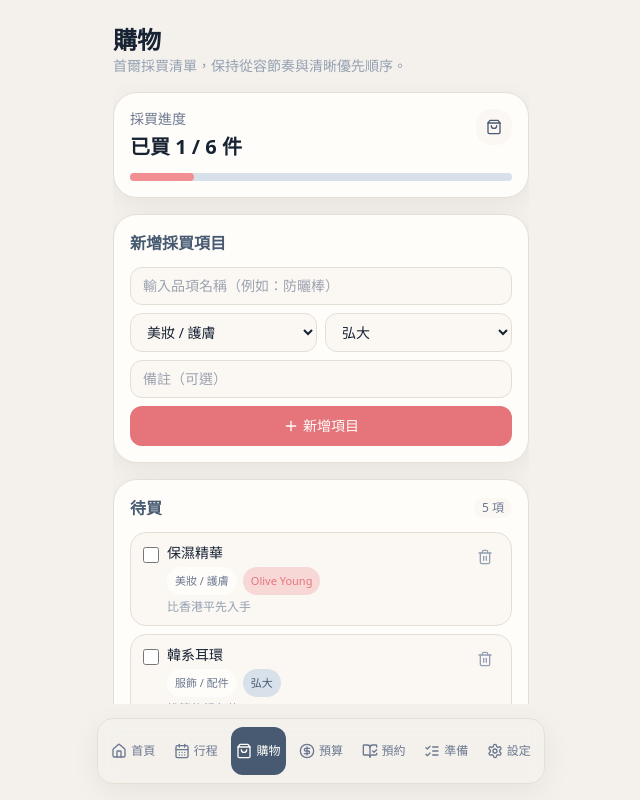
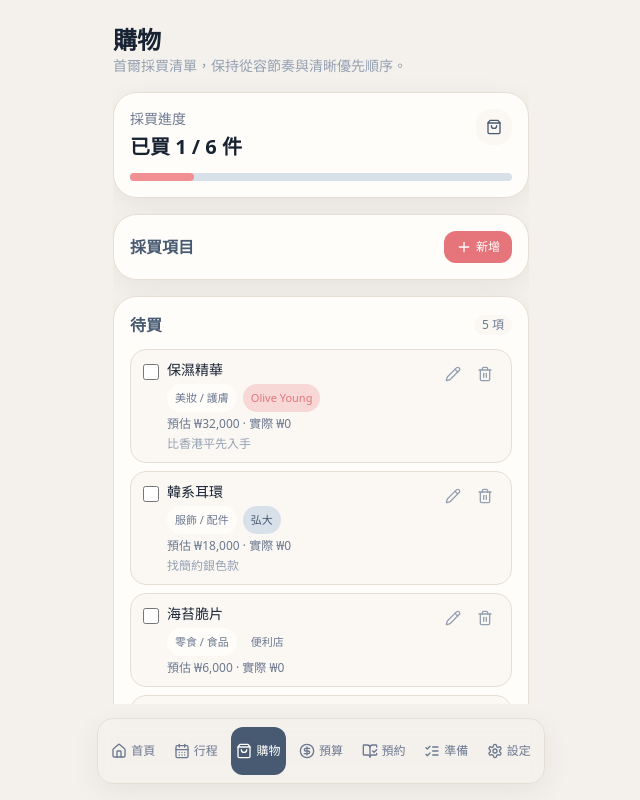
Before and after one commit to onyinno/seoul-companion-os, a Next.js app: page /shopping in a window 1280 px wide. Shown: the whole page, without its empty margins (319-959 px from the left). Built offline with nearby package versions, Linux system fonts and the light colour scheme.

Commit message:
Integrate shopping item pricing and budget spending flow

```diff
--- a/components/budget-screen.tsx
+++ b/components/budget-screen.tsx
@@ -28,7 +28,7 @@ const categoryFromActivity: Record<string, BudgetCategory> = {
 };
 
 export function BudgetScreen() {
-  const { trip, activities, setTotalBudget } = useTripStore();
+  const { trip, activities, shoppingItems, setTotalBudget } = useTripStore();
   const [editingBudget, setEditingBudget] = useState(String(trip.totalBudget));
 
   const spentByCategory = useMemo(() => {
@@ -39,8 +39,22 @@ export function BudgetScreen() {
       summary[category] += Math.max(0, activity.cost || 0);
     }
 
+    const shoppingActual = shoppingItems
+      .filter((item) => item.completed)
+      .reduce((acc, item) => acc + Math.max(0, item.actualCost || 0), 0);
+    summary['購物'] += shoppingActual;
+
     return summary;
-  }, [activities]);
+  }, [activities, shoppingItems]);
+
+  const estimatedShoppingSpend = useMemo(
+    () => shoppingItems.reduce((acc, item) => acc + Math.max(0, item.estimatedCost || 0), 0),
+    [shoppingItems]
+  );
+  const actualShoppingSpend = useMemo(
+    () => shoppingItems.filter((item) => item.completed).reduce((acc, item) => acc + Math.max(0, item.actualCost || 0), 0),
+    [shoppingItems]
+  );
 
   const totalSpent = useMemo(
     () => budgetCategories.reduce((acc, category) => acc + spentByCategory[category], 0),
@@ -80,7 +94,7 @@ export function BudgetScreen() {
     <div className="space-y-4">
       <header>
         <h1 className="text-2xl font-semibold">預算</h1>
-        <p className="text-sm text-[var(--text-muted)]">根據行程活動花費自動統計，簡潔掌握首爾旅費節奏。</p>
+        <p className="text-sm text-[var(--text-muted)]">行程花費 + 購物金額整合統計，簡潔掌握首爾旅費節奏。</p>
       </header>
 
       <section className="rounded-3xl border border-[var(--border-soft)] bg-[var(--bg-card)] p-4 shadow-soft">
@@ -119,6 +133,14 @@ export function BudgetScreen() {
             儲存
           </button>
         </form>
+      </section>
+
+      <section className="rounded-3xl border border-[var(--border-soft)] bg-[var(--bg-card)] p-4 shadow-soft">
+        <h2 className="text-base font-semibold text-[var(--balance-bluegrey-deep)]">購物預算追蹤</h2>
+        <div className="mt-2 grid grid-cols-2 gap-2">
+          <StatCard label="購物預估" value={`₩${estimatedShoppingSpend.toLocaleString()}`} />
+          <StatCard label="購物實際（已買）" value={`₩${actualShoppingSpend.toLocaleString()}`} />
+        </div>
       </section>
 
       <section className="rounded-3xl border border-[var(--border-soft)] bg-[var(--bg-card)] p-4 shadow-soft">
--- a/components/shopping-screen.tsx
+++ b/components/shopping-screen.tsx
@@ -1,7 +1,7 @@
 'use client';
 
 import { FormEvent, useMemo, useState } from 'react';
-import { Plus, ShoppingBag, Trash2 } from 'lucide-react';
+import { Pencil, Plus, ShoppingBag, Trash2, X } from 'lucide-react';
 import { Button } from '@/components/ui/button';
 import { useTripStore } from '@/store/use-trip-store';
 import { cn } from '@/lib/utils';
@@ -36,12 +36,29 @@ const areaToneMap: Record<ShoppingAreaTag, string> = {
   便利店: 'bg-[var(--bg-surface)] text-[var(--text-secondary)]'
 };
 
+type ShoppingFormState = {
+  title: string;
+  category: ShoppingCategory;
+  areaTag: ShoppingAreaTag;
+  note: string;
+  estimatedCost: string;
+  actualCost: string;
+};
+
+const defaultForm: ShoppingFormState = {
+  title: '',
+  category: '美妝 / 護膚',
+  areaTag: '弘大',
+  note: '',
+  estimatedCost: '0',
+  actualCost: '0'
+};
+
 export function ShoppingScreen() {
-  const { shoppingItems, toggleShoppingItem, addShoppingItem, removeShoppingItem } = useTripStore();
-  const [title, setTitle] = useState('');
-  const [category, setCategory] = useState<ShoppingCategory>('美妝 / 護膚');
-  const [areaTag, setAreaTag] = useState<ShoppingAreaTag>('弘大');
-  const [note, setNote] = useState('');
+  const { shoppingItems, toggleShoppingItem, addShoppingItem, updateShoppingItem, removeShoppingItem } = useTripStore();
+  const [form, setForm] = useState<ShoppingFormState>(defaultForm);
+  const [isSheetOpen, setIsSheetOpen] = useState(false);
+  const [editingItem, setEditingItem] = useState<ShoppingItem | null>(null);
   const [deletingItem, setDeletingItem] = useState<ShoppingItem | null>(null);
 
   const pendingItems = useMemo(() => shoppingItems.filter((item) => !item.completed), [shoppingItems]);
@@ -49,11 +66,52 @@ export function ShoppingScreen() {
   const completedCount = completedItems.length;
   const totalCount = shoppingItems.length;
 
+  const resetForm = () => setForm(defaultForm);
+
+  const openCreateSheet = () => {
+    setEditingItem(null);
+    resetForm();
+    setIsSheetOpen(true);
+  };
+
+  const openEditSheet = (item: ShoppingItem) => {
+    setEditingItem(item);
+    setForm({
+      title: item.title,
+      category: item.category,
+      areaTag: item.areaTag,
+      note: item.note,
+      estimatedCost: String(item.estimatedCost),
+      actualCost: String(item.actualCost)
+    });
+    setIsSheetOpen(true);
+  };
+
+  const closeSheet = () => {
+    setIsSheetOpen(false);
+    setEditingItem(null);
+  };
+
   const handleSubmit = (event: FormEvent<HTMLFormElement>) => {
     event.preventDefault();
-    addShoppingItem({ title, category, areaTag, note });
-    setTitle('');
-    setNote('');
+
+    const payload = {
+      title: form.title,
+      category: form.category,
+      areaTag: form.areaTag,
+      note: form.note,
+      estimatedCost: Number(form.estimatedCost || 0),
+      actualCost: Number(form.actualCost || 0)
+    };
+
+    if (editingItem) {
+      updateShoppingItem(editingItem.id, payload);
+    } else {
+      addShoppingItem(payload);
+    }
+
+    closeSheet();
+    resetForm();
   };
 
   const handleConfirmDelete = () => {
@@ -89,44 +147,12 @@ export function ShoppingScreen() {
         </section>
 
         <section className="rounded-3xl border border-[var(--border-soft)] bg-[var(--bg-card)] p-4 shadow-soft">
-          <h2 className="text-base font-semibold text-[var(--balance-bluegrey-deep)]">新增採買項目</h2>
-          <form className="mt-3 space-y-2" onSubmit={handleSubmit}>
-            <input
-              value={title}
-              onChange={(event) => setTitle(event.target.value)}
-              className="w-full rounded-xl border border-[var(--border-soft)] bg-[var(--bg-surface)] px-3 py-2 text-sm"
-              placeholder="輸入品項名稱（例如：防曬棒）"
-            />
-            <div className="grid grid-cols-2 gap-2">
-              <select
-                value={category}
-                onChange={(event) => setCategory(event.target.value as ShoppingCategory)}
-                className="w-full rounded-xl border border-[var(--border-soft)] bg-[var(--bg-surface)] px-3 py-2 text-sm"
-              >
-                {shoppingCategories.map((item) => (
-                  <option key={item} value={item}>{item}</option>
-                ))}
-              </select>
-              <select
-                value={areaTag}
-                onChange={(event) => setAreaTag(event.target.value as ShoppingAreaTag)}
-                className="w-full rounded-xl border border-[var(--border-soft)] bg-[var(--bg-surface)] px-3 py-2 text-sm"
-              >
-                {areaTags.map((item) => (
-                  <option key={item} value={item}>{item}</option>
-                ))}
-              </select>
+          <div className="flex items-center justify-between">
+            <h2 className="text-base font-semibold text-[var(--balance-bluegrey-deep)]">採買項目</h2>
+            <Button onClick={openCreateSheet} className="rounded-xl bg-[var(--accent-strong)] px-3 py-2 text-xs text-[var(--bg-card)]">
+              <Plus className="mr-1 h-4 w-4" /> 新增
+            </Button>
           </div>
-            <input
-              value={note}
-              onChange={(event) => setNote(event.target.value)}
-              className="w-full rounded-xl border border-[var(--border-soft)] bg-[var(--bg-surface)] px-3 py-2 text-sm"
-              placeholder="備註（可選）"
-            />
-            <Button type="submit" className="w-full rounded-xl bg-[var(--accent-strong)] px-4 py-2.5 text-sm text-[var(--bg-card)]">
-              <Plus className="mr-1 h-4 w-4" /> 新增項目
-            </Button>
-          </form>
         </section>
 
         <section className="space-y-3">
@@ -144,6 +170,7 @@ export function ShoppingScreen() {
                     key={item.id}
                     item={item}
                     onToggle={() => toggleShoppingItem(item.id)}
+                    onEdit={() => openEditSheet(item)}
                     onDelete={() => setDeletingItem(item)}
                   />
                 ))}
@@ -165,6 +192,7 @@ export function ShoppingScreen() {
                     key={item.id}
                     item={item}
                     onToggle={() => toggleShoppingItem(item.id)}
+                    onEdit={() => openEditSheet(item)}
                     onDelete={() => setDeletingItem(item)}
                   />
                 ))}
@@ -174,8 +202,84 @@ export function ShoppingScreen() {
         </section>
       </div>
 
+      {isSheetOpen && (
+        <div className="fixed inset-0 z-[70] bg-[color:var(--balance-bluegrey-deep)]/45">
+          <button className="h-full w-full" aria-label="關閉編輯面板" onClick={closeSheet} />
+          <section className="absolute bottom-0 left-0 right-0 rounded-t-3xl border-t border-[var(--border-soft)] bg-[var(--bg-card)] p-4 shadow-soft">
+            <header className="mb-4 flex items-center justify-between">
+              <h3 className="text-lg font-semibold text-[var(--text-main)]">{editingItem ? '編輯採買項目' : '新增採買項目'}</h3>
+              <Button onClick={closeSheet} className="rounded-full p-2 text-[var(--text-muted)]" aria-label="關閉">
+                <X className="h-4 w-4" />
+              </Button>
+            </header>
+
+            <form className="space-y-2" onSubmit={handleSubmit}>
+              <input
+                value={form.title}
+                onChange={(event) => setForm((prev) => ({ ...prev, title: event.target.value }))}
+                className="w-full rounded-xl border border-[var(--border-soft)] bg-[var(--bg-surface)] px-3 py-2 text-sm"
+                placeholder="輸入品項名稱"
+                required
+              />
+              <div className="grid grid-cols-2 gap-2">
+                <select
+                  value={form.category}
+                  onChange={(event) => setForm((prev) => ({ ...prev, category: event.target.value as ShoppingCategory }))}
+                  className="w-full rounded-xl border border-[var(--border-soft)] bg-[var(--bg-surface)] px-3 py-2 text-sm"
+                >
+                  {shoppingCategories.map((item) => (
+                    <option key={item} value={item}>{item}</option>
+                  ))}
+                </select>
+                <select
+                  value={form.areaTag}
+                  onChange={(event) => setForm((prev) => ({ ...prev, areaTag: event.target.value as ShoppingAreaTag }))}
+                  className="w-full rounded-xl border border-[var(--border-soft)] bg-[var(--bg-surface)] px-3 py-2 text-sm"
+                >
+                  {areaTags.map((item) => (
+                    <option key={item} value={item}>{item}</option>
+                  ))}
+                </select>
+              </div>
+              <input
+                value={form.note}
+                onChange={(event) => setForm((prev) => ({ ...prev, note: event.target.value }))}
+                className="w-full rounded-xl border border-[var(--border-soft)] bg-[var(--bg-surface)] px-3 py-2 text-sm"
+                placeholder="備註（可選）"
+              />
+              <div className="grid grid-cols-2 gap-2">
+                <label className="space-y-1 text-xs text-[var(--text-secondary)]">
+                  <span>預估價格</span>
+                  <input
+                    type="number"
+                    min={0}
+                    value={form.estimatedCost}
+                    onChange={(event) => setForm((prev) => ({ ...prev, estimatedCost: event.target.value }))}
+                    className="w-full rounded-xl border border-[var(--border-soft)] bg-[var(--bg-surface)] px-3 py-2 text-sm"
+                  />
+                </label>
+                <label className="space-y-1 text-xs text-[var(--text-secondary)]">
+                  <span>實際價格</span>
+                  <input
+                    type="number"
+                    min={0}
+                    value={form.actualCost}
+                    onChange={(event) => setForm((prev) => ({ ...prev, actualCost: event.target.value }))}
+                    className="w-full rounded-xl border border-[var(--border-soft)] bg-[var(--bg-surface)] px-3 py-2 text-sm"
+                  />
+                </label>
+              </div>
+              <div className="grid grid-cols-2 gap-2 pt-1">
+                <Button type="button" onClick={closeSheet} className="rounded-xl border border-[var(--border-soft)] bg-[var(--bg-card)] px-4 py-3 text-[var(--balance-bluegrey-deep)]">取消</Button>
+                <Button type="submit" className="rounded-xl bg-[var(--accent-strong)] px-4 py-3 text-[var(--bg-card)]">{editingItem ? '儲存變更' : '新增項目'}</Button>
+              </div>
+            </form>
+          </section>
+        </div>
+      )}
+
       {deletingItem && (
-        <div className="fixed inset-0 z-[70] bg-[color:var(--balance-bluegrey-deep)]/45">
+        <div className="fixed inset-0 z-[80] bg-[color:var(--balance-bluegrey-deep)]/45">
           <section className="absolute bottom-0 left-0 right-0 rounded-t-3xl border-t border-[var(--border-soft)] bg-[var(--bg-card)] p-4 shadow-soft">
             <h3 className="text-lg font-semibold text-[var(--text-main)]">確認刪除採買項目？</h3>
             <p className="mt-2 text-sm text-[var(--text-secondary)]">{deletingItem.title}</p>
@@ -191,7 +295,17 @@ export function ShoppingScreen() {
   );
 }
 
-function ShoppingRow({ item, onToggle, onDelete }: { item: ShoppingItem; onToggle: () => void; onDelete: () => void }) {
+function ShoppingRow({
+  item,
+  onToggle,
+  onEdit,
+  onDelete
+}: {
+  item: ShoppingItem;
+  onToggle: () => void;
+  onEdit: () => void;
+  onDelete: () => void;
+}) {
   return (
     <li className={cn('rounded-2xl border border-[var(--border-soft)] bg-[var(--bg-surface)] px-3 py-2.5', item.completed && 'opacity-85')}>
       <div className="flex items-start justify-between gap-2">
@@ -210,9 +324,19 @@ function ShoppingRow({ item, onToggle, onDelete }: { item: ShoppingItem; onToggl
               <span className="rounded-full bg-[var(--bg-card)] px-2 py-0.5 text-[11px] text-[var(--text-secondary)]">{item.category}</span>
               <span className={cn('rounded-full px-2 py-0.5 text-[11px] font-medium', areaToneMap[item.areaTag])}>{item.areaTag}</span>
             </div>
+            <p className="mt-1 text-xs text-[var(--text-secondary)]">預估 ₩{item.estimatedCost.toLocaleString()} · 實際 ₩{item.actualCost.toLocaleString()}</p>
             {item.note && <p className="mt-1 text-xs text-[var(--text-muted)]">{item.note}</p>}
           </span>
         </label>
+        <div className="flex gap-1">
+          <button
+            type="button"
+            onClick={onEdit}
+            className="rounded-lg p-1.5 text-[var(--text-muted)] transition hover:bg-[var(--bg-card)] hover:text-[var(--balance-bluegrey-deep)]"
+            aria-label={`編輯 ${item.title}`}
+          >
+            <Pencil className="h-4 w-4" />
+          </button>
           <button
             type="button"
             onClick={onDelete}
@@ -222,6 +346,7 @@ function ShoppingRow({ item, onToggle, onDelete }: { item: ShoppingItem; onToggl
             <Trash2 className="h-4 w-4" />
           </button>
         </div>
+      </div>
     </li>
   );
 }
--- a/lib/seed.ts
+++ b/lib/seed.ts
@@ -185,12 +185,12 @@ export const seoulSeedData: SeedData = {
   },
   "shopping": {
     "items": [
-      {"id":"shop-1","title":"保濕精華","category":"美妝 / 護膚","areaTag":"Olive Young","note":"比香港平先入手","completed":false},
-      {"id":"shop-2","title":"韓系耳環","category":"服飾 / 配件","areaTag":"弘大","note":"找簡約銀色款","completed":false},
-      {"id":"shop-3","title":"海苔脆片","category":"零食 / 食品","areaTag":"便利店","note":"","completed":false},
-      {"id":"shop-4","title":"旅行收納袋","category":"生活雜貨","areaTag":"Daiso","note":"中小尺寸各一","completed":true},
-      {"id":"shop-5","title":"Type-C 線","category":"電子 / 配件","areaTag":"聖水","note":"","completed":false},
-      {"id":"shop-6","title":"杏仁果禮盒","category":"手信","areaTag":"明洞","note":"回程前一天再買","completed":false}
+      {"id":"shop-1","title":"保濕精華","category":"美妝 / 護膚","areaTag":"Olive Young","note":"比香港平先入手","estimatedCost":32000,"actualCost":0,"completed":false},
+      {"id":"shop-2","title":"韓系耳環","category":"服飾 / 配件","areaTag":"弘大","note":"找簡約銀色款","estimatedCost":18000,"actualCost":0,"completed":false},
+      {"id":"shop-3","title":"海苔脆片","category":"零食 / 食品","areaTag":"便利店","note":"","estimatedCost":6000,"actualCost":0,"completed":false},
+      {"id":"shop-4","title":"旅行收納袋","category":"生活雜貨","areaTag":"Daiso","note":"中小尺寸各一","estimatedCost":10000,"actualCost":9000,"completed":true},
+      {"id":"shop-5","title":"Type-C 線","category":"電子 / 配件","areaTag":"聖水","note":"","estimatedCost":12000,"actualCost":0,"completed":false},
+      {"id":"shop-6","title":"杏仁果禮盒","category":"手信","areaTag":"明洞","note":"回程前一天再買","estimatedCost":25000,"actualCost":0,"completed":false}
     ]
   }
 };
--- a/lib/types.ts
+++ b/lib/types.ts
@@ -135,6 +135,8 @@ export type ShoppingItem = {
   category: ShoppingCategory;
   areaTag: ShoppingAreaTag;
   note: string;
+  estimatedCost: number;
+  actualCost: number;
   completed: boolean;
 };
 
--- a/store/use-trip-store.ts
+++ b/store/use-trip-store.ts
@@ -40,6 +40,8 @@ type ShoppingInput = {
   category: ShoppingCategory;
   areaTag: ShoppingAreaTag;
   note: string;
+  estimatedCost: number;
+  actualCost: number;
 };
 
 type TripState = {
@@ -66,6 +68,7 @@ type TripState = {
   removePrepItem: (itemId: string) => void;
   toggleShoppingItem: (itemId: string) => void;
   addShoppingItem: (input: ShoppingInput) => void;
+  updateShoppingItem: (itemId: string, input: ShoppingInput) => void;
   removeShoppingItem: (itemId: string) => void;
   setThemeColor: (themeColor: ThemeColor) => void;
   setFontSizeLevel: (fontSizeLevel: FontSizeLevel) => void;
@@ -249,7 +252,7 @@ export const useTripStore = create<TripState>()(
         });
         set({ shoppingItems });
       },
-      addShoppingItem: ({ title, category, areaTag, note }) => {
+      addShoppingItem: ({ title, category, areaTag, note, estimatedCost, actualCost }) => {
         const trimmedTitle = title.trim();
         if (!trimmedTitle) return;
         const trimmedNote = note.trim();
@@ -261,9 +264,29 @@ export const useTripStore = create<TripState>()(
             category,
             areaTag,
             note: trimmedNote,
+            estimatedCost: Math.max(0, Math.round(estimatedCost || 0)),
+            actualCost: Math.max(0, Math.round(actualCost || 0)),
             completed: false
           }
         ];
+        set({ shoppingItems });
+      },
+      updateShoppingItem: (itemId, { title, category, areaTag, note, estimatedCost, actualCost }) => {
+        const trimmedTitle = title.trim();
+        if (!trimmedTitle) return;
+        const trimmedNote = note.trim();
+        const shoppingItems = get().shoppingItems.map((item) => {
+          if (item.id !== itemId) return item;
+          return {
+            ...item,
+            title: trimmedTitle,
+            category,
+            areaTag,
+            note: trimmedNote,
+            estimatedCost: Math.max(0, Math.round(estimatedCost || 0)),
+            actualCost: Math.max(0, Math.round(actualCost || 0))
+          };
+        });
         set({ shoppingItems });
       },
       removeShoppingItem: (itemId) => {
@@ -285,7 +308,7 @@ export const useTripStore = create<TripState>()(
     }),
     {
       name: 'seoul-companion-v1',
-      version: 5,
+      version: 6,
       storage: createJSONStorage(() => localStorage)
     }
   )
```
Lines whose indentation alone changed are shown as unchanged.
